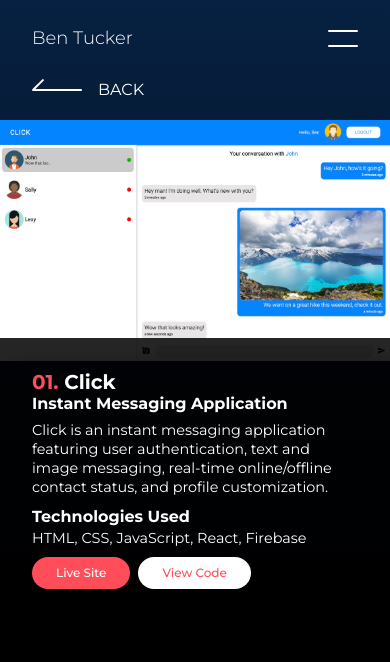
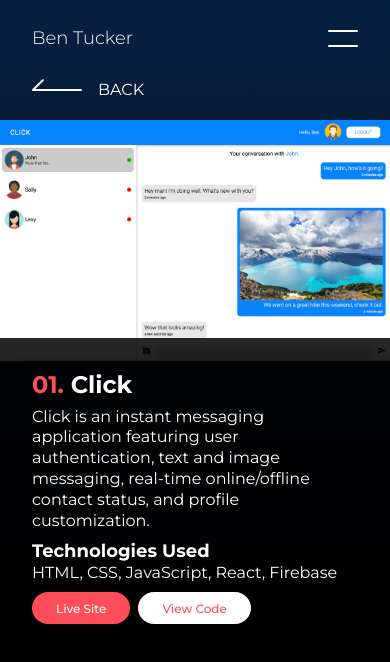
Before and after one commit to tenbucker4/ben-tucker, a React (Create React App) app: page /ben-tucker/projects in a window 390 px wide. Shown: the top 662 px of the page. Built offline with nearby package versions, Linux system fonts and the light colour scheme.

Commit message:
Removed unnecessary wording in projects

```diff
--- a/src/components/Bio.jsx
+++ b/src/components/Bio.jsx
@@ -23,8 +23,7 @@ const Bio = () => {
 					</div>
 					<div className="bio-left">
 						<h1>About Me</h1>
-						<p>I'm a formally educated chemist (M.Sc.) and a self-taught frontend developer. I love
-							learning, solving complex problems, and building intuitive, visually-appealing products.
+						<p>I'm a formally educated chemist (M.Sc.) and a self-taught frontend developer.
 							Since discovering web development, I've become fascinated with the combination of
 							logic, creativity, and constant new technologies that promote a mentality of lifelong learning.
 							When I'm away from my computer, I love playing basketball, golf, video games, and spending time
--- a/src/components/Project.jsx
+++ b/src/components/Project.jsx
@@ -1,13 +1,12 @@
 import React from 'react'
 
-const Project = ({ imgSrc, number, title, type, description, stack, codeLink, liveLink }) => {
+const Project = ({ imgSrc, number, title, description, stack, codeLink, liveLink }) => {
 
     return (
         <div className="project-container">
             <div className="project-text">
                 <div className="project-heading">
                     <h1><span style={{ color: "#ff4d5a" }}>{`${number} `}</span>{title}</h1>
-                    <h3>{type}</h3>
                 </div>
                 <div className="project-description">
                     <p>{description}</p>
--- a/src/projects/allProjects.js
+++ b/src/projects/allProjects.js
@@ -21,7 +21,7 @@ const allProjects = [
         title: "YouClone",
         type: "YouTube Replica",
         description:
-            "YouClone is a YouTube replica built with RapidAPI. Features include category/manual search functionality for videos/channels and real-time subscriber and view count.",
+            "YouClone is a YouTube replica. Features include category/manual search functionality for videos/channels and real-time subscriber and view count.",
         techStack: "HTML, CSS, JavaScript, React, MaterialUI",
         codeLink: "https://github.com/tenbucker4/youclone",
         liveLink: "https://tenbucker4.github.io/youclone/",
--- a/src/styles/about.css
+++ b/src/styles/about.css
@@ -86,7 +86,7 @@
     }
 
     .bio-right {
-        margin-bottom: 50px;
+        padding-bottom: 75px;
     }
 
     .skill-icon {
--- a/src/styles/projects.css
+++ b/src/styles/projects.css
@@ -167,8 +167,8 @@
     }
 
     .project-text p {
-        font-size: 0.9rem;
-        line-height: 1.2rem;
+        font-size: 1rem;
+        line-height: 1.3rem;
     }
 
     .project-text h1 {
@@ -184,17 +184,3 @@
         height: 2rem;
     }
 }
-
-@media (max-width: 500px) {
-    .project-text {
-        font-size: smaller;
-    }
-
-    .project-text h1 {
-        font-size: 20px;
-    }
-
-    .project-text h3 {
-        font-size: 16px;
-    }
-}
```
